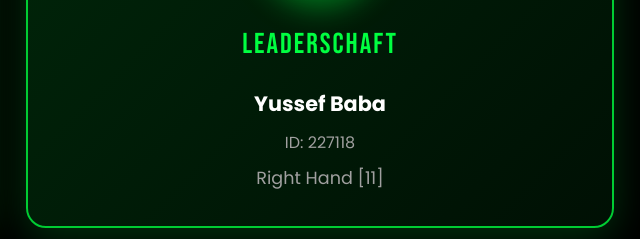
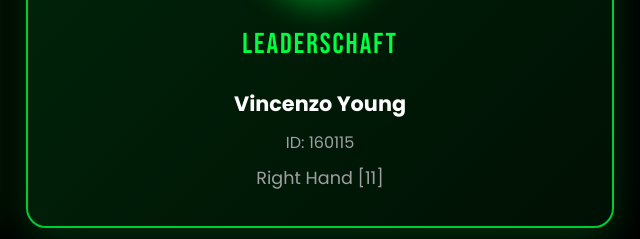
Before and after one commit to yasserbabylon28-arch/grove-street-bewerbung.html, a plain HTML site: page index.html in a window 1280 px wide. Shown: the part 9355-9594 px from the top of the page, 634-1274 px from the left. Drawn offline with Linux system fonts and the light colour scheme.

Commit message:
Update index.html

```diff
--- a/index.html
+++ b/index.html
@@ -1573,8 +1573,8 @@
                             <div class="team-card-front">
                                 <div class="team-avatar">👤</div>
                                 <div class="team-role">Leaderschaft</div>
-                                <div class="team-name">Yussef Baba</div>
-                                <div class="team-id">ID: 227118</div>
+                                <div class="team-name">Vincenzo Young</div>
+                                <div class="team-id">ID: 160115</div>
                                 <div class="team-position">Right Hand [11]</div>
                             </div>
                             <div class="team-card-back">
```
